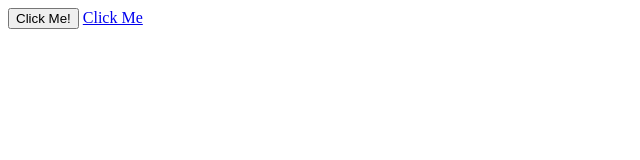
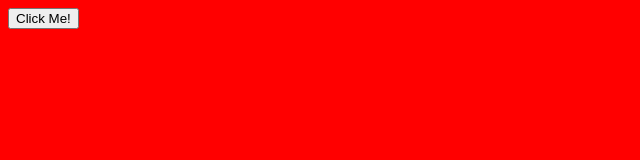
Before and after one commit to RemonRamy/MWB001, a plain HTML site: page index.html in a window 1280 px wide. Both pictures are taken after a click on the button "Click Me!". Shown: the whole page, without its empty margins (0-640 px from the left). Drawn offline with Linux system fonts and the light colour scheme.

Commit message:
Updated getElementById example to now change body color

```diff
--- a/index.html
+++ b/index.html
@@ -4,8 +4,7 @@
         <title>JavaScript Testing</title>
         <script src="script.js"></script>
     </head>
-    <body>
+    <body id='body'>
         <button onclick='TestFunction();'>Click Me!</button>
-        <a href="a.html" id="link">Click Me</a>
     </body>
 </html>
--- a/script.js
+++ b/script.js
@@ -1,4 +1,4 @@
 //This is a comment
 function TestFunction(){
-    document.getElementById("link").href = "b.html";
+    document.getElementById("body").style = "background-color: red;";
 }
```
